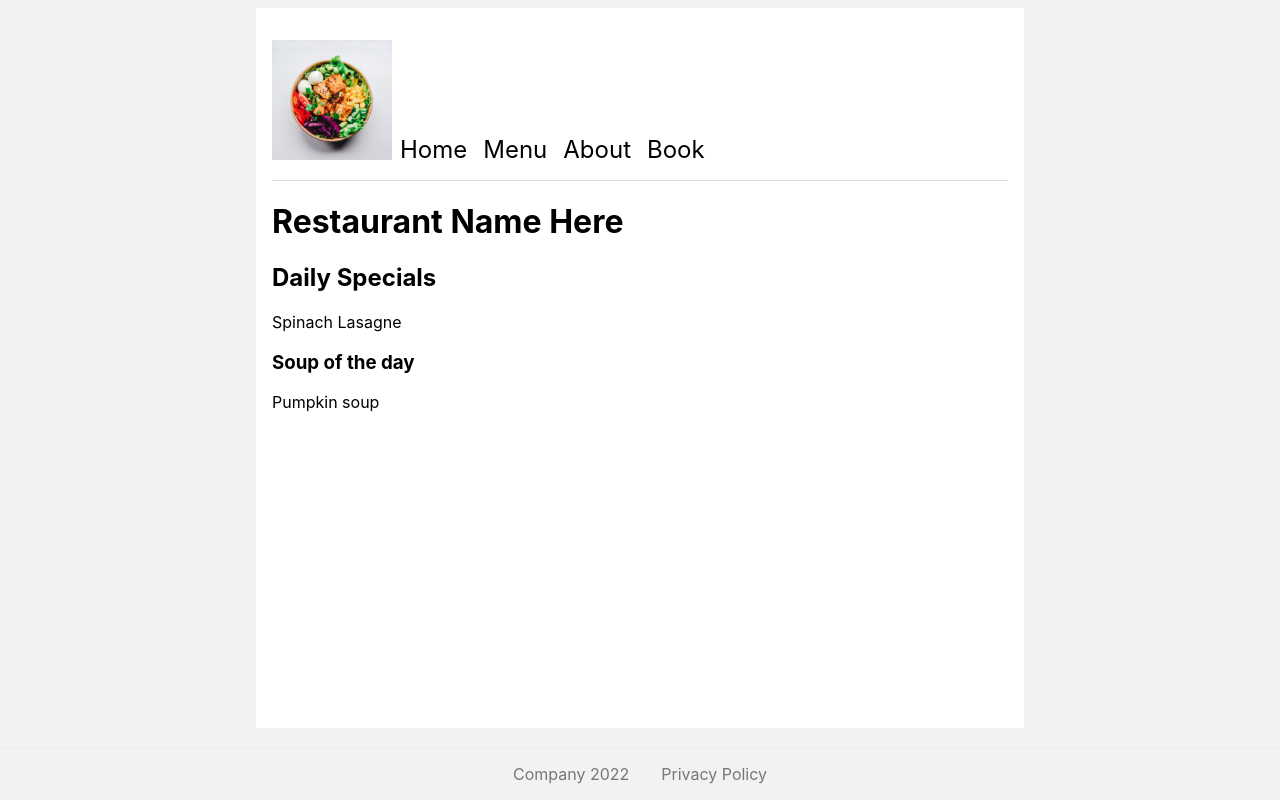
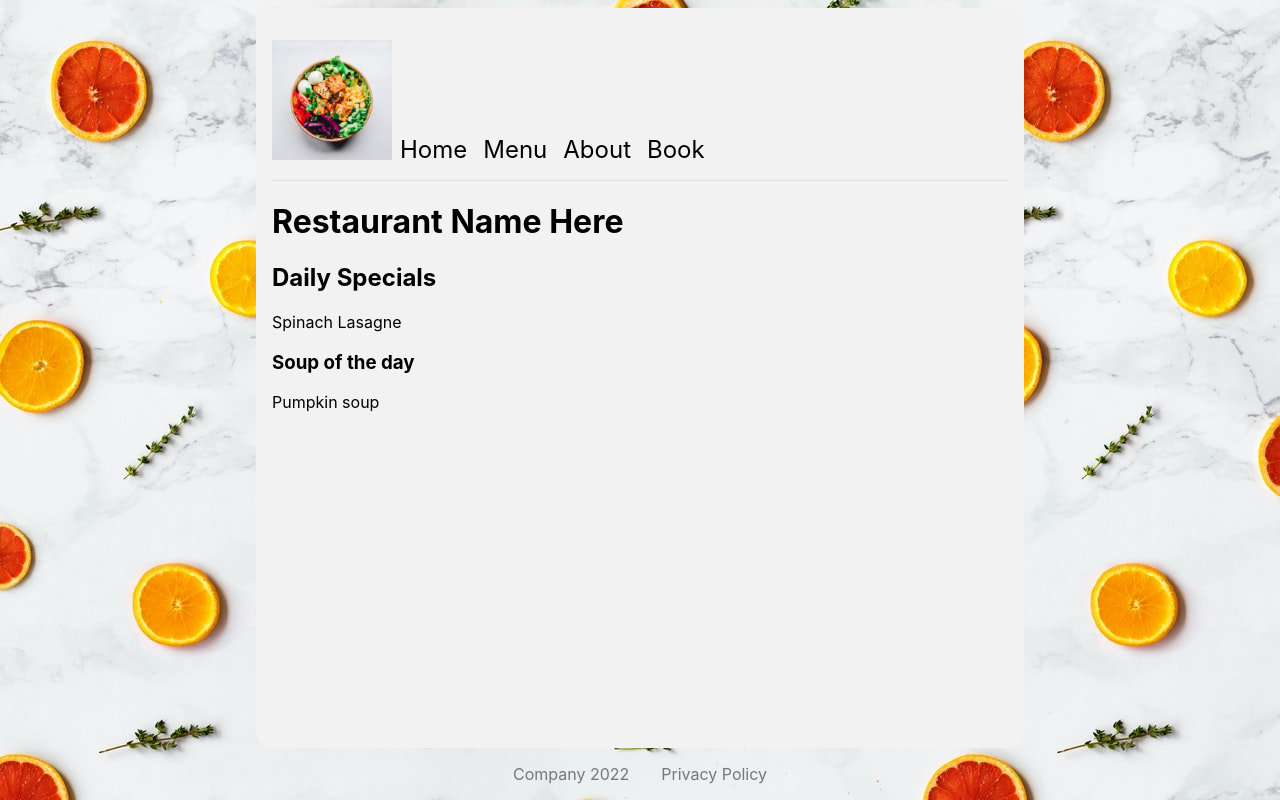
Before and after one commit to jimmym620/MenuPage_REACT, a Next.js app in the folder menu_app/: page / in a window 1280 px wide. Built offline with nearby package versions, Linux system fonts and the light colour scheme.

Commit message:
added background for desktop

```diff
--- a/menu_app/styles/globals.scss
+++ b/menu_app/styles/globals.scss
@@ -6,7 +6,8 @@ $drinks-color: #fdceb9;
 html,
 body {
     width: 100%;
-    background: #f2f2f2;
+    // background: #f2f2f2;
+    background-image: url("/background-fruit.jpg");
     overflow: auto;
     padding: 0;
     margin: 0;
@@ -24,11 +25,12 @@ a {
 }
 
 .content {
-    background: white;
+    background: #f2f2f2;
     width: 60vw;
-    height: 90vh;
+    height: 92.5vh;
     margin: 0.5rem auto;
     padding: 1rem;
+    border-radius: 1rem;
 }
 
 nav {
@@ -181,6 +183,7 @@ nav {
 
     p {
         padding: 0.5rem 0;
+        font-weight: bold;
         text-align: center;
         margin: 0 auto;
     }
@@ -222,7 +225,7 @@ footer {
     width: 100%;
     text-align: center;
     color: #777;
-    border-top: 1px solid #eaeaea;
+    // border-top: 1px solid #eaeaea;
 }
 
 .not-found {
```
Also changed, not shown: menu_app/public/background-fruit.jpg (added).
